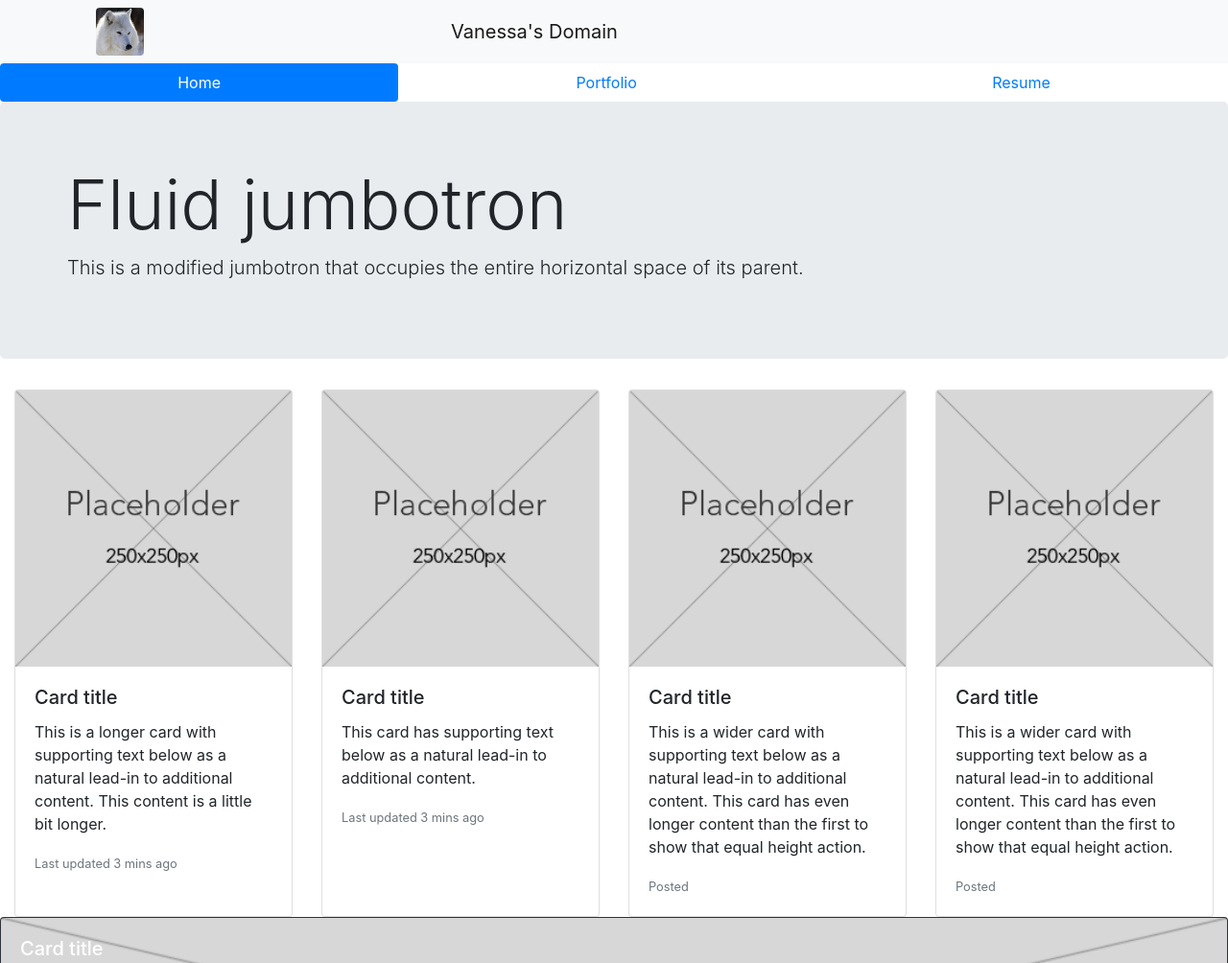
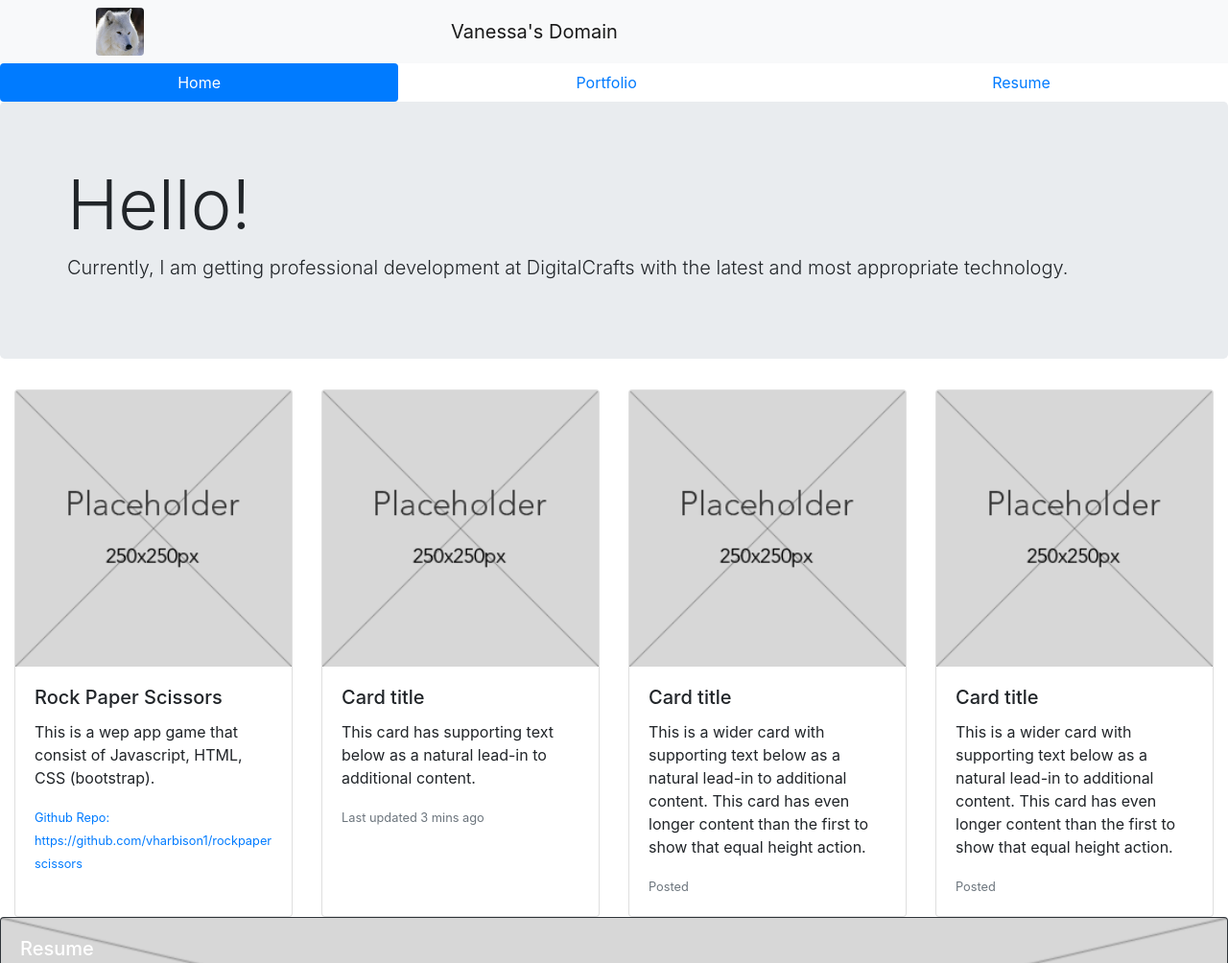
Before and after one commit to vharbison1/bootstrap-resume, a plain HTML site: page index.html in a window 1280 px wide. Shown: the top 1004 px of the page at 96% size. Drawn offline with nearby package versions, Linux system fonts and the light colour scheme.

Commit message:
Added first project of rock paper scissors

```diff
--- a/index.html
+++ b/index.html
@@ -32,17 +32,17 @@
         </ul>
         <div class="jumbotron">
             <div class="container jumbotron-fluid">
-                <h1 class="display-3">Fluid jumbotron</h1>
-                <p class="lead">This is a modified jumbotron that occupies the entire horizontal space of its parent.</p>
+                <h1 class="display-3">Hello!</h1>
+                <p class="lead">Currently, I am getting professional development at DigitalCrafts with the latest and most appropriate technology.</p>
             </div>
         </div>
         <div class="card-deck">
             <div class="card">
-                <img src="img/placeholder.png" class="card-img-top" alt="...">
+                <a href="https://vharbison1.github.io/rockpaperscissors/board.html"><img src="img/placeholder.png" class="card-img-top" alt="Rock Paper Scissors"></a>
                 <div class="card-body">
-                <h5 class="card-title">Card title</h5>
-                <p class="card-text">This is a longer card with supporting text below as a natural lead-in to additional content. This content is a little bit longer.</p>
-                <p class="card-text"><small class="text-muted">Last updated 3 mins ago</small></p>
+                <h5 class="card-title">Rock Paper Scissors</h5>
+                <p class="card-text">This is a wep app game that consist of Javascript, HTML, CSS (bootstrap).</p>
+                <p class="card-text"><small class="text-muted"><a href="https://github.com/vharbison1/rockpaperscissors">Github Repo: https://github.com/vharbison1/rockpaperscissors</a></small></p>
                 </div>
             </div>
             <div class="card">
@@ -73,7 +73,7 @@
         <div class="card bg-dark text-white">
                 <img src="img/placeholder.png" class="card-img" alt="..." height="300px">
                 <div class="card-img-overlay">
-                  <h5 class="card-title">Card title</h5>
+                  <h5 class="card-title">Resume</h5>
                   <p class="card-text">This is a wider card with supporting text below as a natural lead-in to additional content. This content is a little bit longer.</p>
                   <p class="card-text">Last updated 3 mins ago</p>
                 </div>
```
